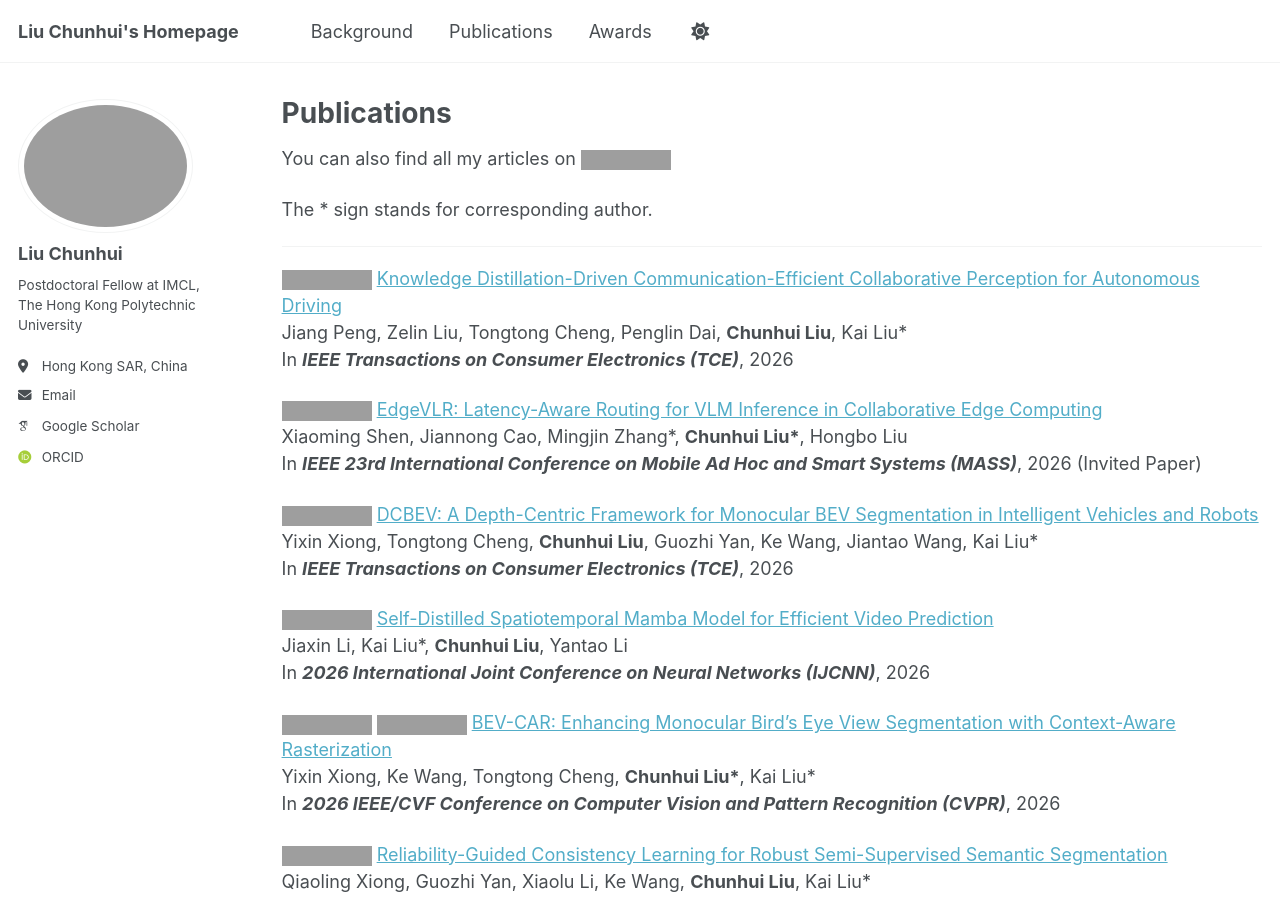
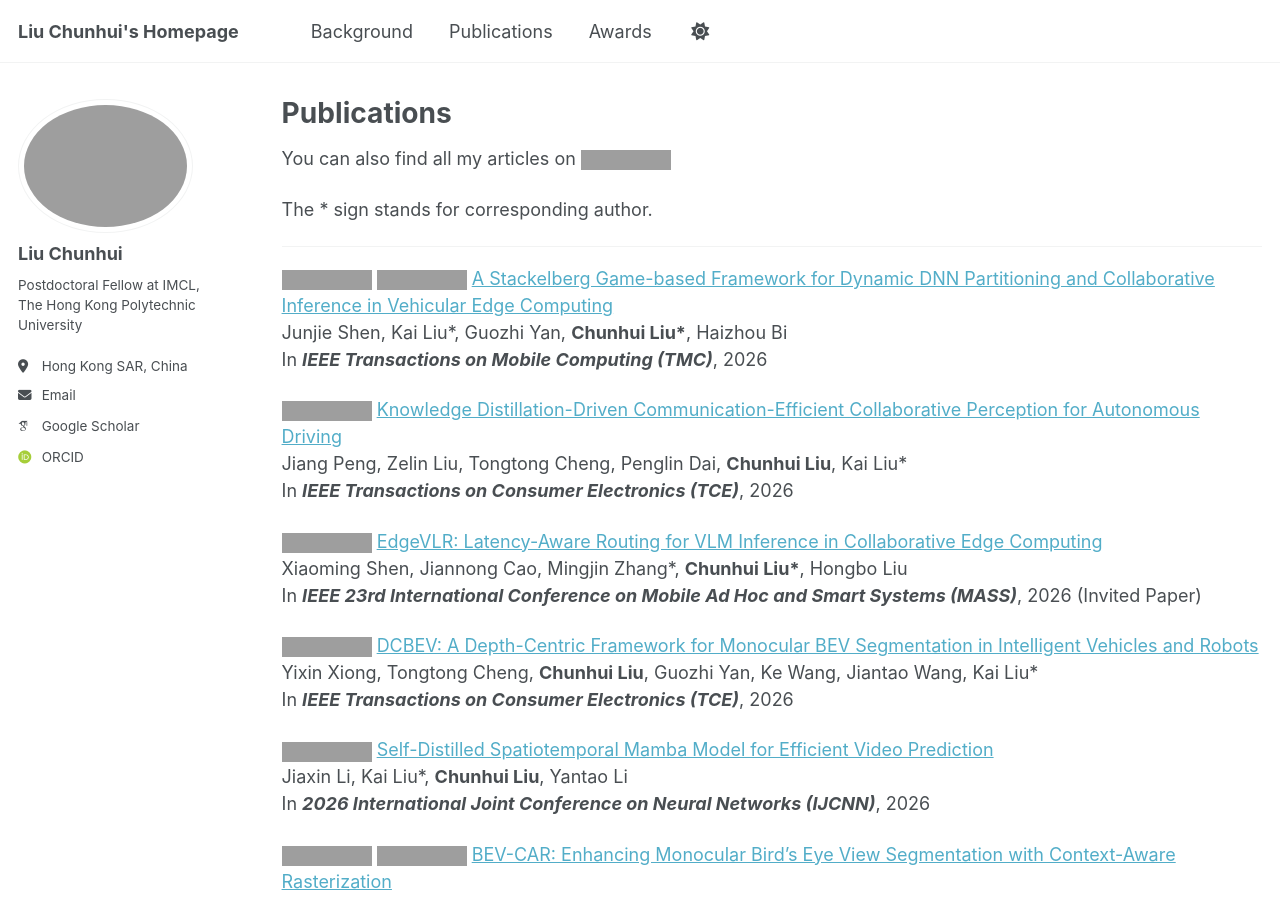
Before and after one commit to chhliu0302/chhliu0302.github.io, a Jekyll site: the page built from _pages/publications.md, in a window 1280 px wide and 900 px high. Built offline with Jekyll 4.4.1, drawn with Linux system fonts in a browser that asks for light colours; some web fonts are replaced; a script that is not in the unit is left out; grey boxes are pictures that could not be loaded.

Commit message:
Update TMC publication and professional memberships

```diff
--- a/_pages/publications.md
+++ b/_pages/publications.md
@@ -11,6 +11,11 @@ The \* sign stands for corresponding author.
 <!-- The * sign stands for co-first authors (equal contribution). -->
 
 ---
+![COOPERATIVE INFERENCE](https://img.shields.io/badge/COOPERATIVE%20INFERENCE-blue.svg) ![CCF A](https://img.shields.io/badge/CCF-A-3B82F6.svg)
+[A Stackelberg Game-based Framework for Dynamic DNN Partitioning and Collaborative Inference in Vehicular Edge Computing](https://ieeexplore.ieee.org/document/11710319)<br/>
+Junjie Shen, Kai Liu*, Guozhi Yan, <strong>Chunhui Liu\*</strong>, Haizhou Bi<br/>
+In <em><strong>IEEE Transactions on Mobile Computing (TMC)</strong></em>, 2026<br/>
+
 ![COOPERATIVE PERCEPTION](https://img.shields.io/badge/COOPERATIVE%20PERCEPTION-blue.svg)
 [Knowledge Distillation-Driven Communication-Efficient Collaborative Perception for Autonomous Driving](https://doi.org/10.1109/TCE.2026.3724707)<br/>
 Jiang Peng, Zelin Liu, Tongtong Cheng, Penglin Dai, <strong>Chunhui Liu</strong>, Kai Liu*<br/>
```
Also changed, not shown: _pages/about.md (+5 -2 lines).
